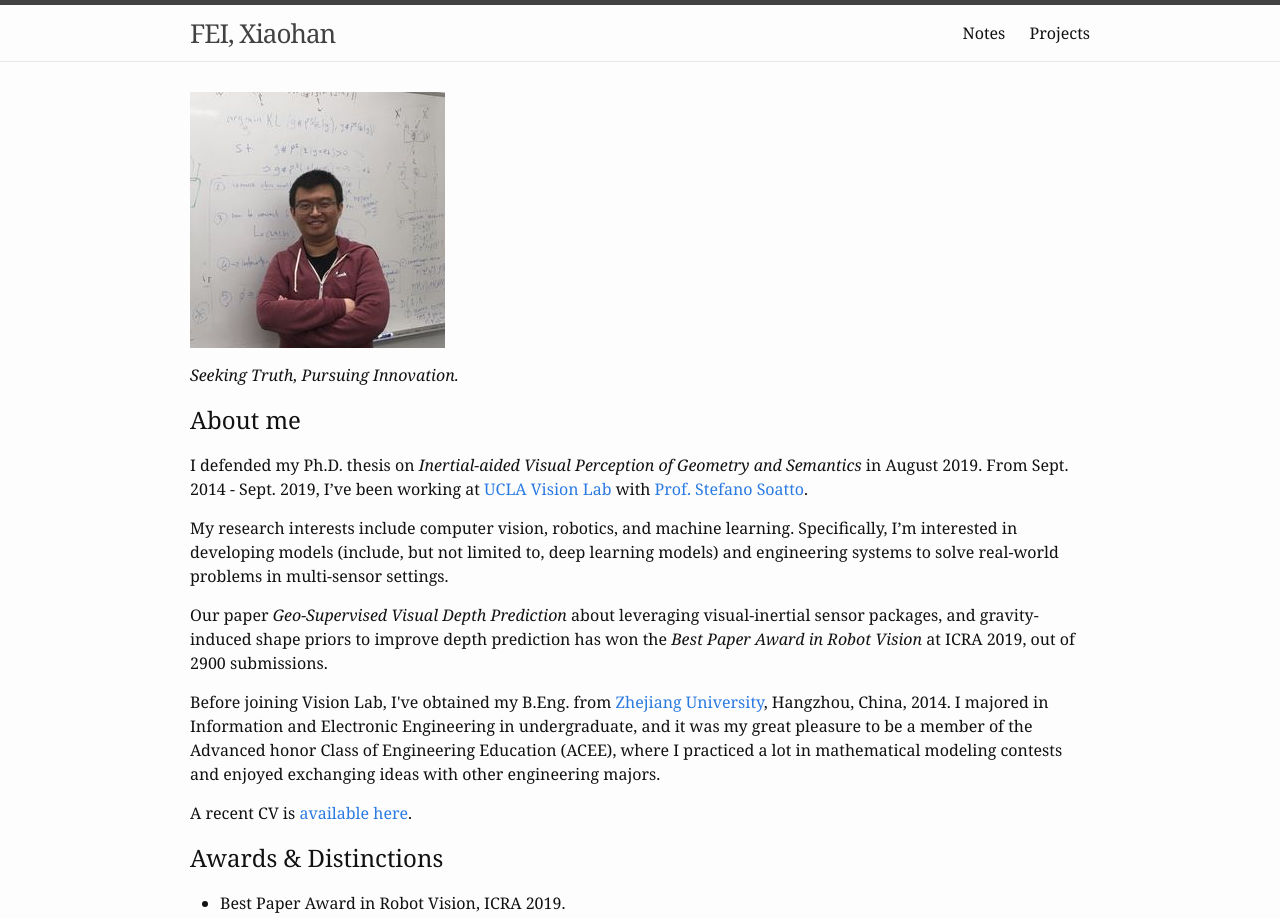
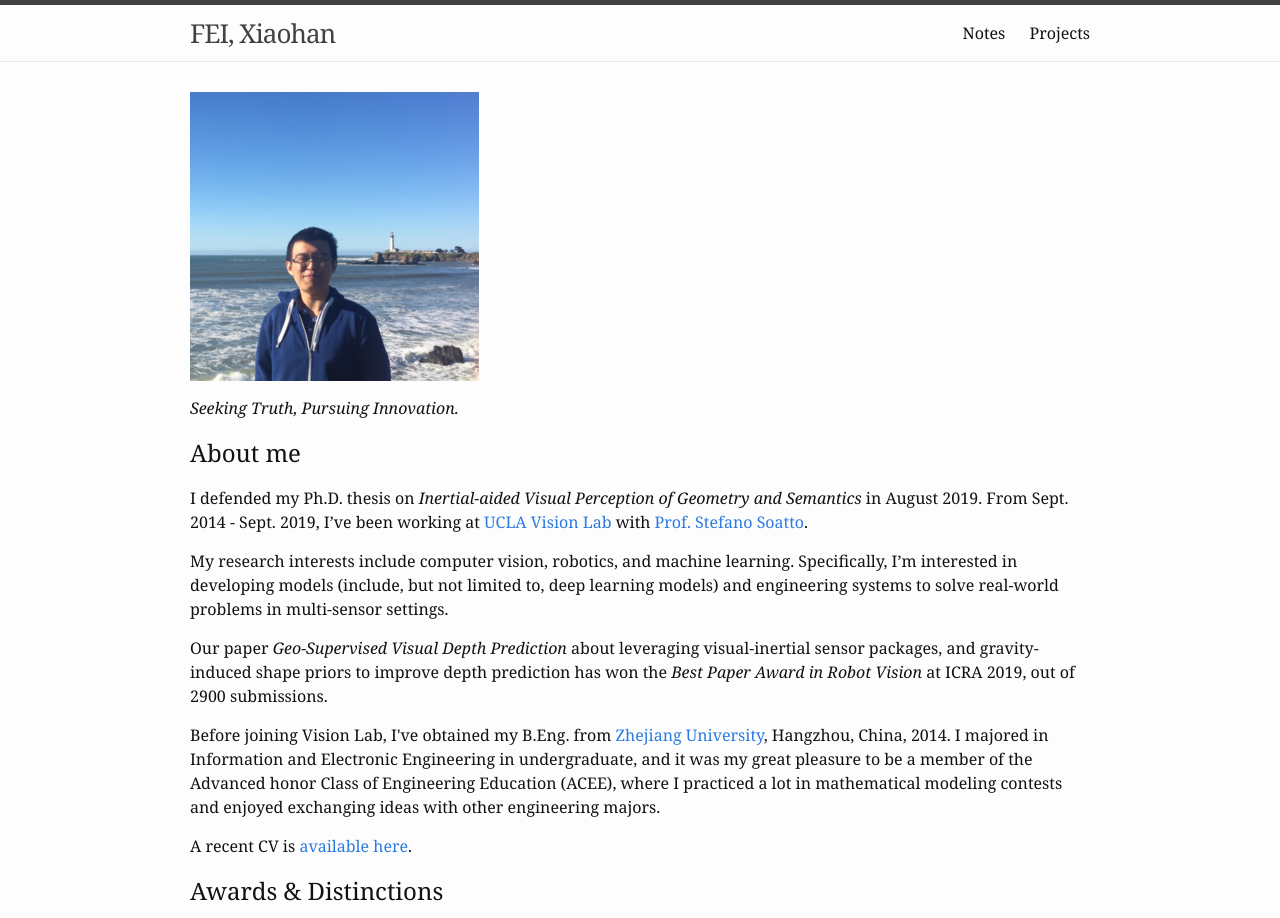
Before and after one commit to feixh/feixh.github.com, a Jekyll site: the page built from index.md, in a window 1280 px wide. Shown: the top 918 px of the page. Built offline with Jekyll 4.4.1, drawn with Linux system fonts in a browser that asks for light colours; formulas are drawn with MathJax 3.

Commit message:
Add back old profile photo

```diff
--- a/index.md
+++ b/index.md
@@ -13,7 +13,7 @@ processEscapes: true
 <script type="text/javascript" src="https://cdn.mathjax.org/mathjax/latest/MathJax.js?config=TeX-AMS-MML_HTMLorMML">
 </script>
 
-<img src="images/profile_small.jpg" alt="Smiley face" >
+<img src="images/good_old_profile.jpg" alt="Smiley face" >
 
 *Seeking Truth, Pursuing Innovation.*
 
```
Also changed, not shown: images/good_old_profile.jpg (added).
